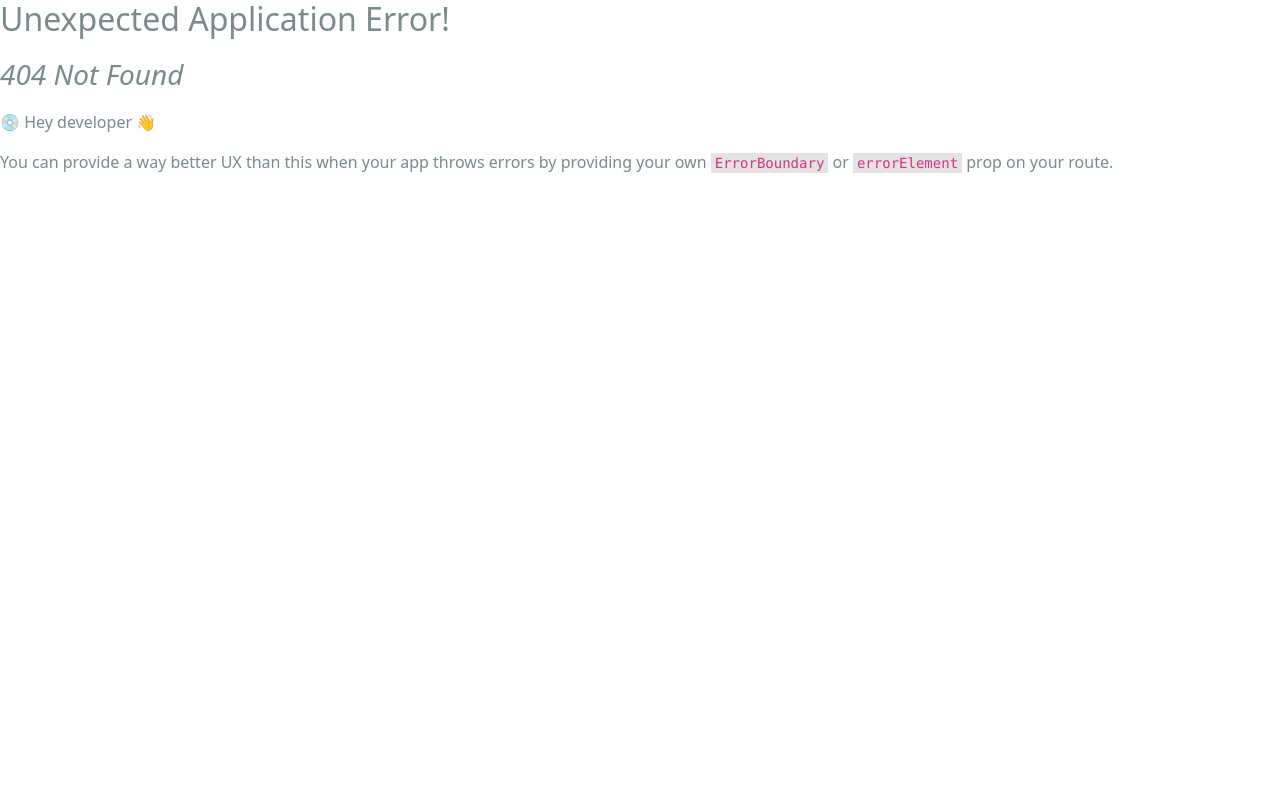
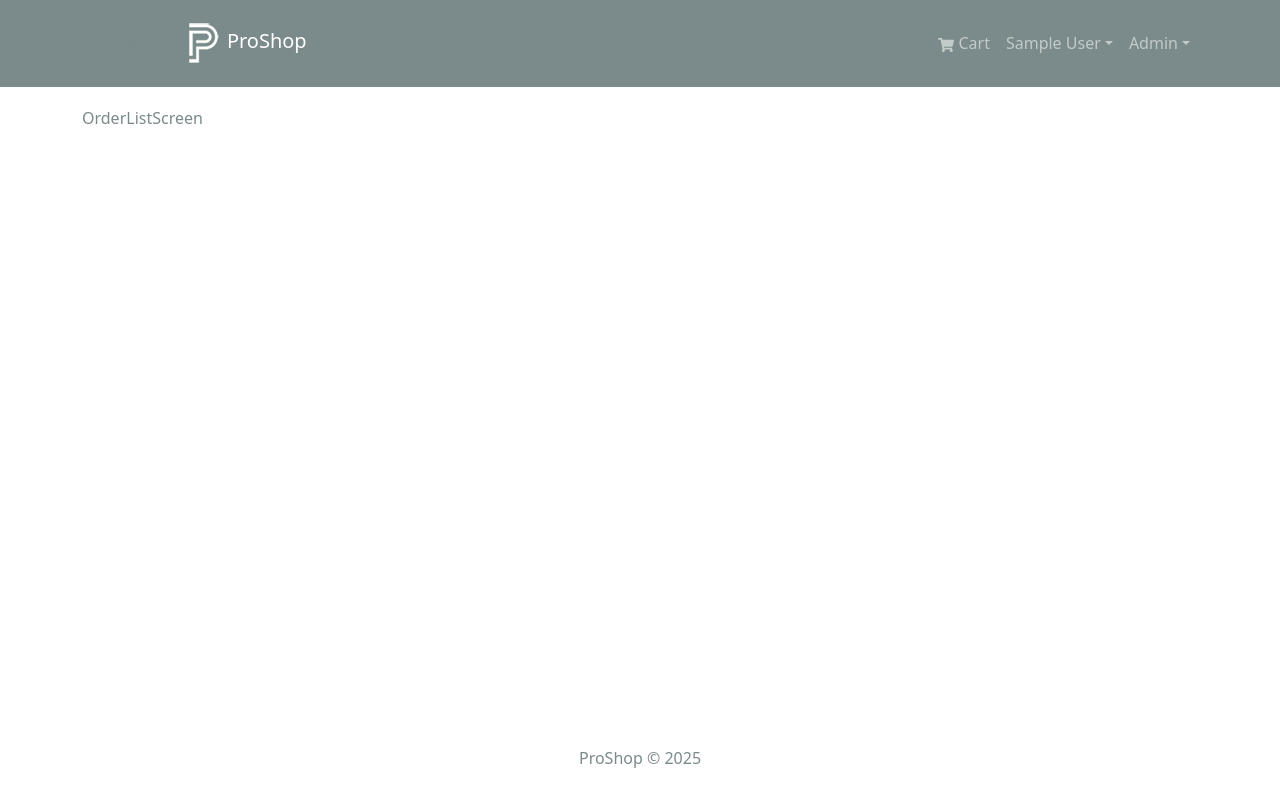
Before and after one commit to alokofficial/eCommerce-v1, a React (Create React App) app in the folder frontend/: page /admin/orderlist in a window 1280 px wide. Before the commit this address had no page. Shown: the top 802 px of the page. Built offline with nearby package versions, Linux system fonts and the light colour scheme; sample sign-in values are in the browser's storage.

Commit message:
Admin Route Component

```diff
--- /dev/null
+++ b/frontend/src/components/AdminRoute.jsx
@@ -0,0 +1,9 @@
+import { Outlet, Navigate } from "react-router-dom"
+import { useSelector } from "react-redux"
+
+const AdminRoute = () => {
+  const { userInfo } = useSelector((state) => state.auth)
+  return userInfo && userInfo.isAdmin ? <Outlet /> : <Navigate to="/login"  replace/>
+}
+
+export default AdminRoute
--- a/frontend/src/components/Header.jsx
+++ b/frontend/src/components/Header.jsx
@@ -49,6 +49,13 @@
                   ) : (
                     <Nav.Link href="/login"> <FaUser /> Sign In</Nav.Link>
                   )}
+                  {userInfo && userInfo.isAdmin && (
+                    <NavDropdown title="Admin" id="adminmenu">
+                      <NavDropdown.Item href="/admin/productlist">Products</NavDropdown.Item>
+                      <NavDropdown.Item href="/admin/userlist">Users</NavDropdown.Item>
+                      <NavDropdown.Item href="/admin/orderlist">Orders</NavDropdown.Item>
+                    </NavDropdown>
+                  )}
               </Nav>
             </Navbar.Collapse>
          </Container>
--- a/frontend/src/index.js
+++ b/frontend/src/index.js
@@ -20,6 +20,8 @@
 import { Provider } from 'react-redux';
 import store from './store.js';
 import { PayPalScriptProvider } from '@paypal/react-paypal-js';
+import AdminRoute from './components/AdminRoute.jsx';
+import OrderListScreen from './screens/admin/OrderListScreen.jsx';
 import {
   createBrowserRouter,
   createRoutesFromElements,
@@ -45,6 +47,9 @@
         <Route path='/order/:id' element={<OrderScreen />} />
         <Route path='/profile' element={<ProfileScreen />} />
       </Route>
+      <Route path='' element={<AdminRoute />}>
+        <Route path='/admin/orderlist' element={<OrderListScreen />} />
+      </Route>
     </Route>
   )
 );
--- /dev/null
+++ b/frontend/src/screens/admin/OrderListScreen.jsx
@@ -0,0 +1,9 @@
+import React from 'react'
+
+const OrderListScreen = () => {
+  return (
+    <div>OrderListScreen</div>
+  )
+}
+
+export default OrderListScreen
```
